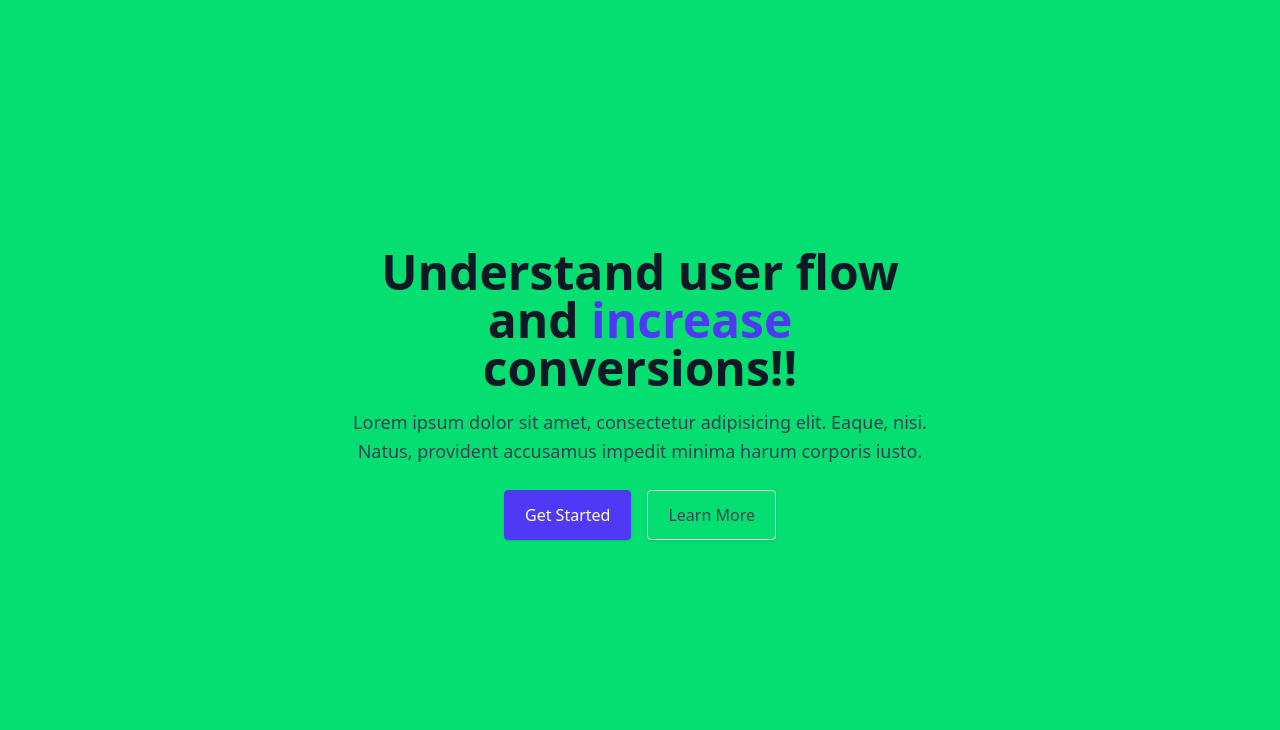
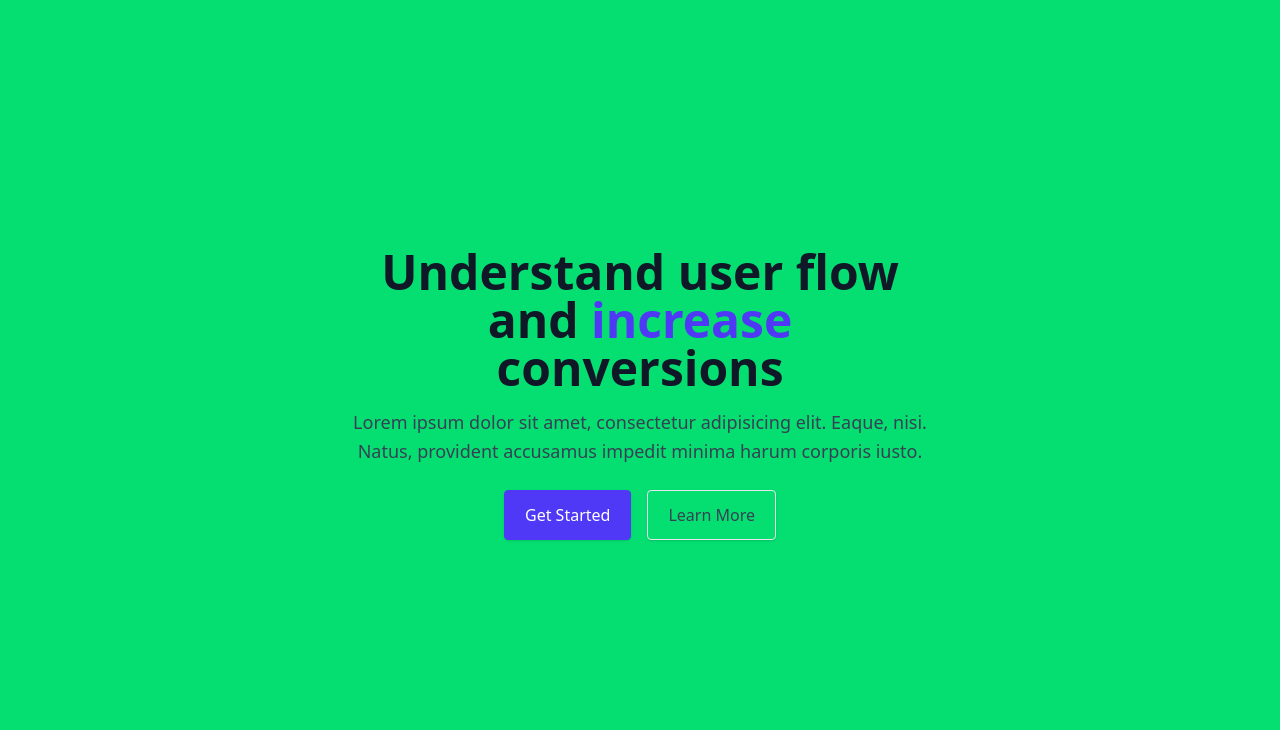
Before and after one commit to dentex89/tail_cli, a website: page src/index.html in a window 1280 px wide. Shown: the part 70-800 px from the top of the page. Drawn offline with Linux system fonts and the light colour scheme.

Commit message:
se quito exclamation

```diff
--- a/src/index.html
+++ b/src/index.html
@@ -135,7 +135,7 @@
           <h1 class="text-4xl font-bold text-gray-900 sm:text-5xl">
             Understand user flow and
             <strong class="text-indigo-600"> increase </strong>
-            conversions!!
+            conversions
           </h1>
 
           <p
```
